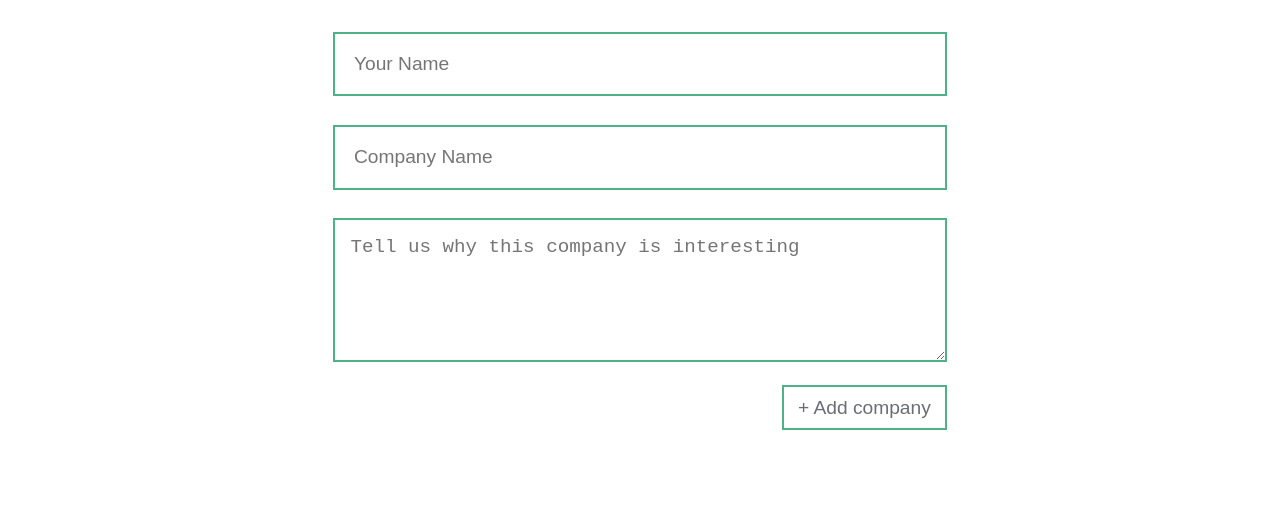
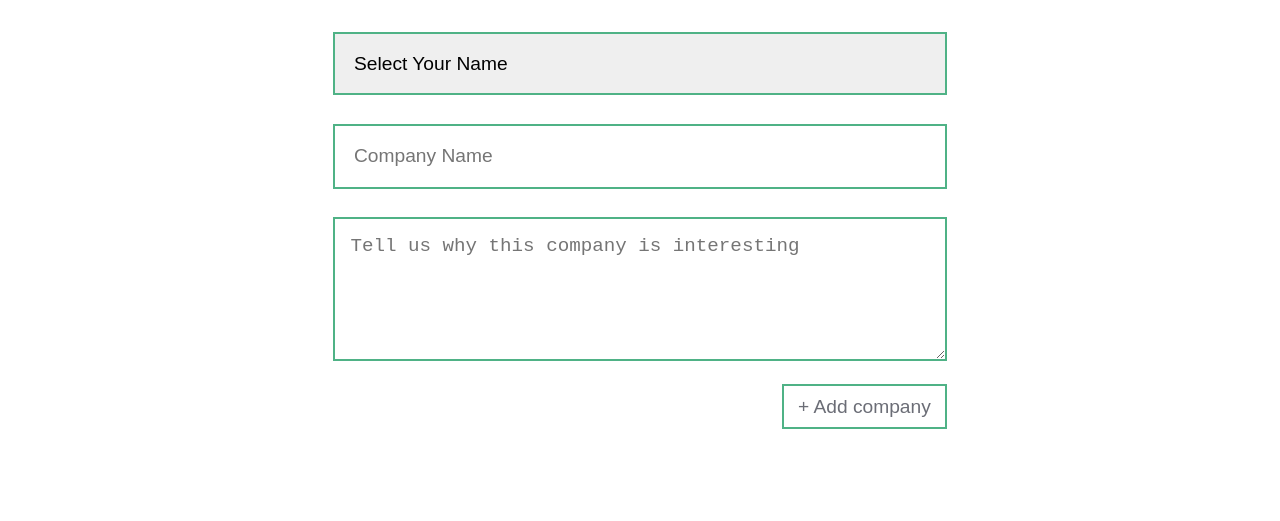
Before and after one commit to FAC10/week-6-jajascript, a website: page public/index.html in a window 1280 px wide. Shown: the part 579-1100 px from the top of the page. Drawn offline with Linux system fonts and the light colour scheme; no server answers.

Commit message:
Disabled ability to input #72

```diff
--- a/public/index.html
+++ b/public/index.html
@@ -17,25 +17,26 @@
       <form class="form" action="/create-company" method="post">
 
         <label for="usersName" class="companies-form-label accessible_elem">Your Name</label>
-          <input type="text" class="companies-form-input" name="name" id="usersName" value="" placeholder="Your Name" list="dropdown">
-        <datalist id="dropdown">
-          <option value='Akin'>
-          <option value='Alexis'>
-          <option value='Alice'>
-          <option value='Antonio'>
-          <option value='Finn'>
-          <option value='Jessica'>
-          <option value='Joey'>
-          <option value='Lucy'>
-          <option value='Maja'>
-          <option value='Martha'>
-          <option value='Oli'>
-          <option value='Philippa'>
-          <option value='Piotr'>
-          <option value='Samatar'>
-          <option value='Yvonne'>
-          <option value='Zooey'>
-        </datalist>
+          <select class="companies-form-input" id="usersName" placeholder="Your Name" name="name" >
+            <option value=''>Select Your Name</option>
+            <option value='Akin'>Akin</option>
+            <option value='Alexis'>Alexis</option>
+            <option value='Alice'>Alice</option>
+            <option value='Antonio'>Antonio</option>
+            <option value='Finn'>Finn</option>
+            <option value='Jessica'>Jessica</option>
+            <option value='Joey'>Joey</option>
+            <option value='Lucy'>Lucy</option>
+            <option value='Maja'>Maja</option>
+            <option value='Martha'>Martha</option>
+            <option value='Oli'>Oli</option>
+            <option value='Philippa'>Philippa</option>
+            <option value='Piotr'>Piotr</option>
+            <option value='Samatar'>Samatar</option>
+            <option value='Yvonne'>Yvonne</option>
+            <option value='Zooey'>Zooey</option>
+          </select>
+
 
         <label for="companyName" class="companies-form-label accessible_elem">Company Name</label>
           <input type="text" class="companies-form-input" name="company" id="companyName" value="" placeholder="Company Name">
```
